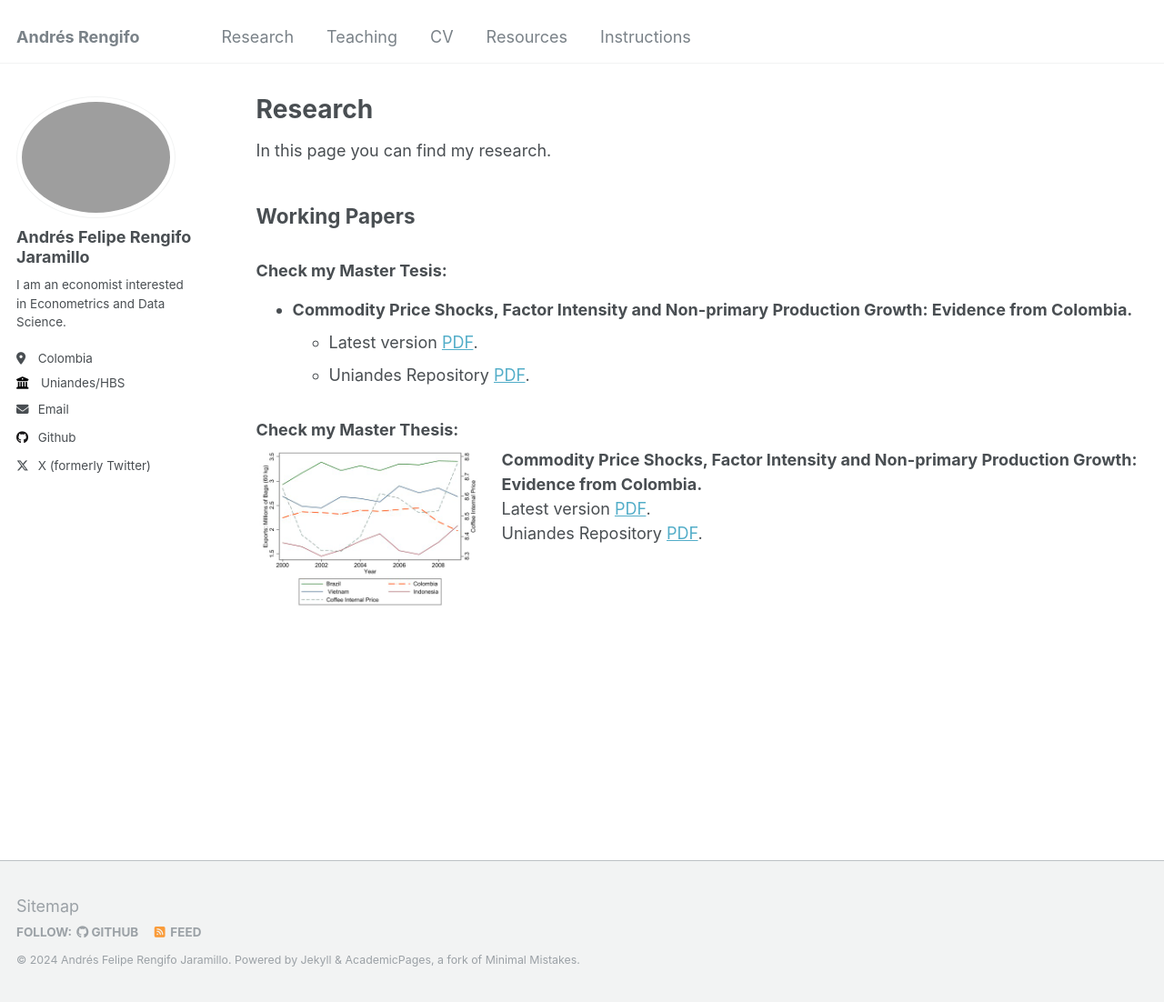
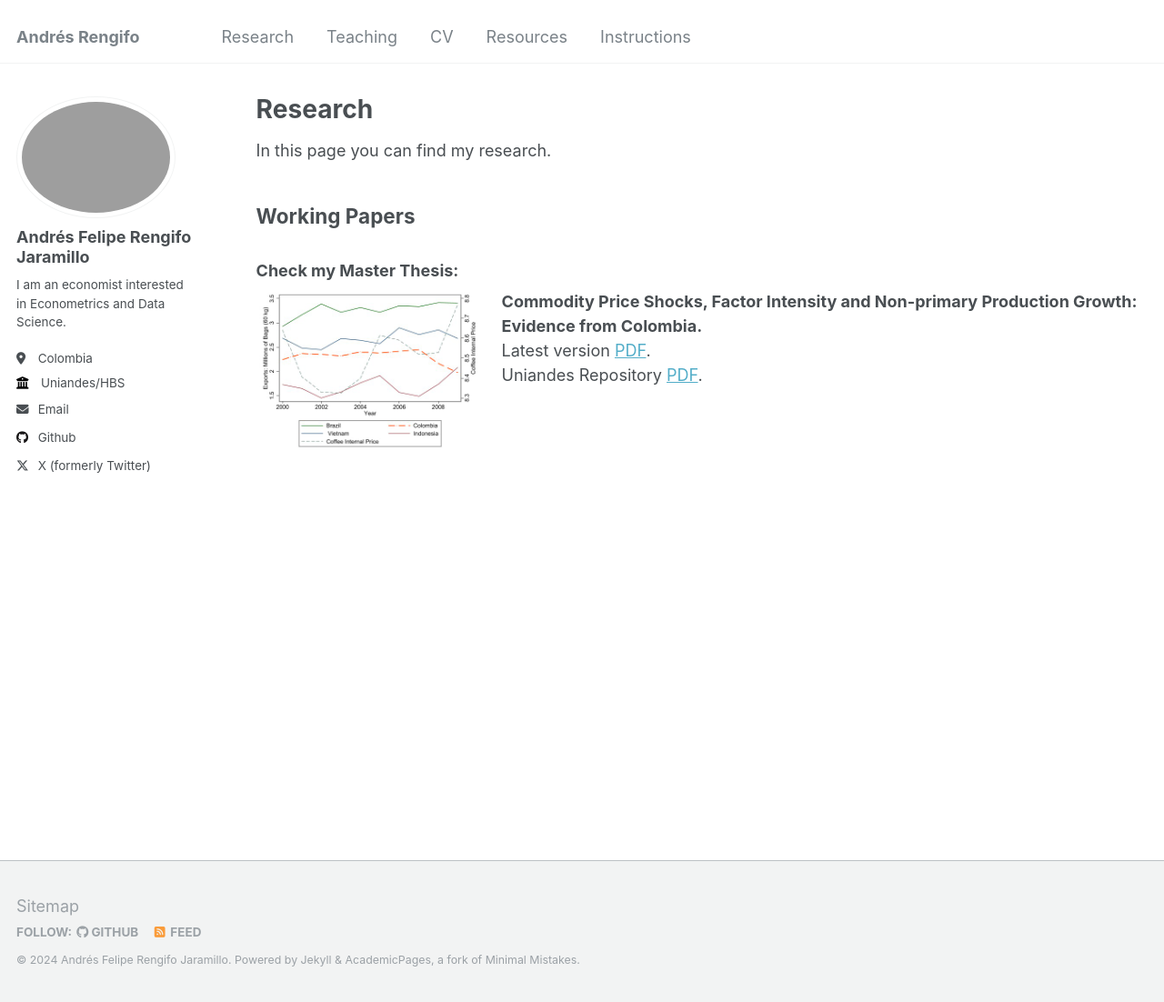
Before and after one commit to RengifoAndres/RengifoAndres.github.io, a Jekyll site: the page built from _pages/Research.md, in a window 1280 px wide and 1102 px high. Shown: the whole window at 91% size. Built offline with Jekyll 4.4.1, drawn with Linux system fonts in a browser that asks for light colours.

Commit message:
Update image

```diff
--- a/_pages/Research.md
+++ b/_pages/Research.md
@@ -10,11 +10,6 @@ In this page you can find my research.
 
 
 
-### Check my Master Tesis:
-* **Commodity Price Shocks, Factor Intensity and Non-primary Production Growth: Evidence from Colombia.**
-  *  Latest version [PDF](/files/Commodity_price_Rengifo.pdf).
-  *  Uniandes Repository [PDF](https://repositorio.uniandes.edu.co/entities/publication/71893776-ea19-4290-909b-341633836cce).
-
 
 ### Check my Master Thesis:
 <div style="display: flex; align-items: flex-start; margin-bottom: 20px;">
```
